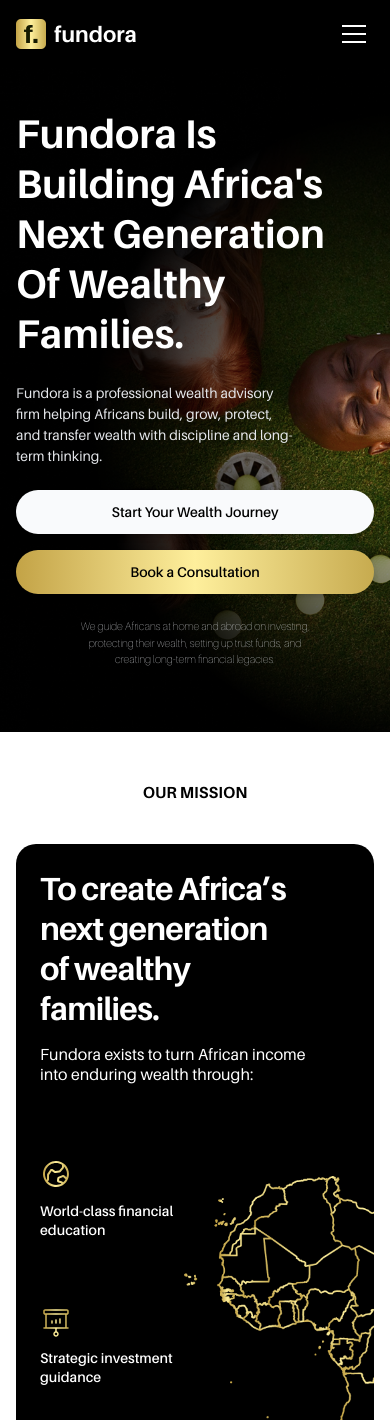
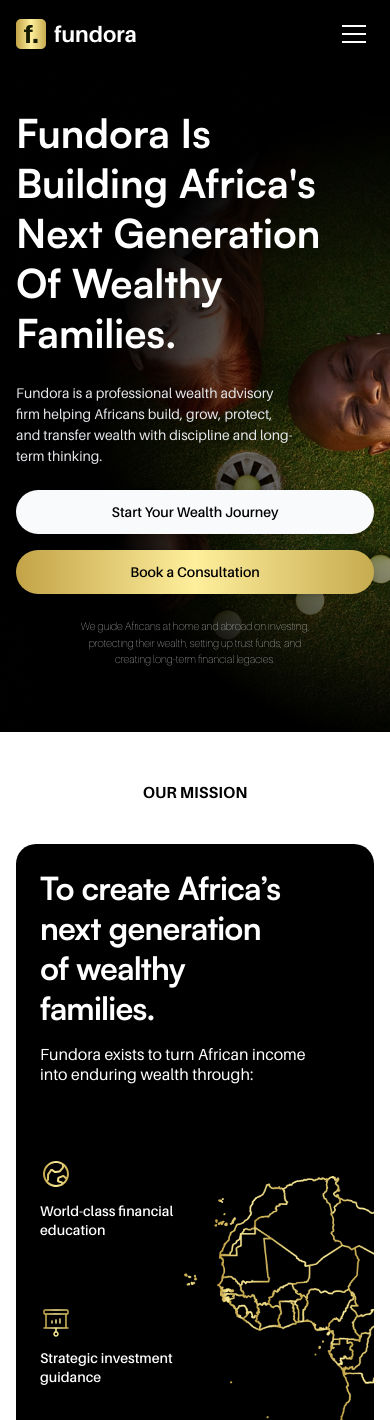
Before and after one commit to FundoraDev/fundora-website, a Next.js app: page /about in a window 390 px wide. Shown: the top 1420 px of the page. Built offline with nearby package versions, Linux system fonts and the light colour scheme; a web font is replaced by a local one.

Commit message:
Update About page: apply Satoshi font styling to headings and text elements for improved typography consistency and visual appeal.

```diff
--- a/app/about/page.tsx
+++ b/app/about/page.tsx
@@ -58,14 +58,14 @@
         <div className="mx-auto flex max-w-7xl flex-col gap-10 px-4 pb-16 pt-10 md:flex-row md:items-center md:gap-12 md:px-6 lg:pb-20 lg:pt-14">
           {/* Left copy */}
           <div className="flex-1 space-y-6">
-            <h1 className="hidden md:block md:text-[54px] lg:text-[72px] leading-tight sm:text-[40px] md:text-[48px] lg:text-[54px] font-bold">
+            <h1 className="font-satoshi hidden md:block md:text-[54px] lg:text-[72px] leading-tight sm:text-[40px] md:text-[48px] lg:text-[54px] font-bold">
               Fundora Is Building
               <br />
               Africa's Next Generation
               <br />
               Of Wealthy Families.
             </h1>
-            <h1 className="block md:hidden text-[40px] leading-tight sm:text-[40px] md:text-[48px] lg:text-[54px] font-bold">
+            <h1 className="font-satoshi block md:hidden text-[40px] leading-tight sm:text-[40px] md:text-[48px] lg:text-[54px] font-bold">
               Fundora Is
               <br />
               Building Africa's
@@ -109,7 +109,7 @@
           >
             <div className="md:flex flex-col justify-center items-start md:items-start w-full space-y-4">
               <div className="flex flex-col text-[32px] leading-tight tracking-tight font-bold justify-center items-start w-full md:w-auto md:justify-start text-left md:text-left md:text-[52px] text-white gap-[16px] mb-[50px]">
-                <p className="leading-tighter">
+                <p className="font-satoshi leading-tighter">
                   To create Africa’s <br className="md:hidden block" /> next <br className="hidden md:block" /> generation <br className="md:hidden block" /> of wealthy <br className="md:hidden block" /> <br className="hidden md:block" /> families.
                 </p>
                 <p className="text-[16px] md:text-[22.38px] font-normal tracking-normal">
```
